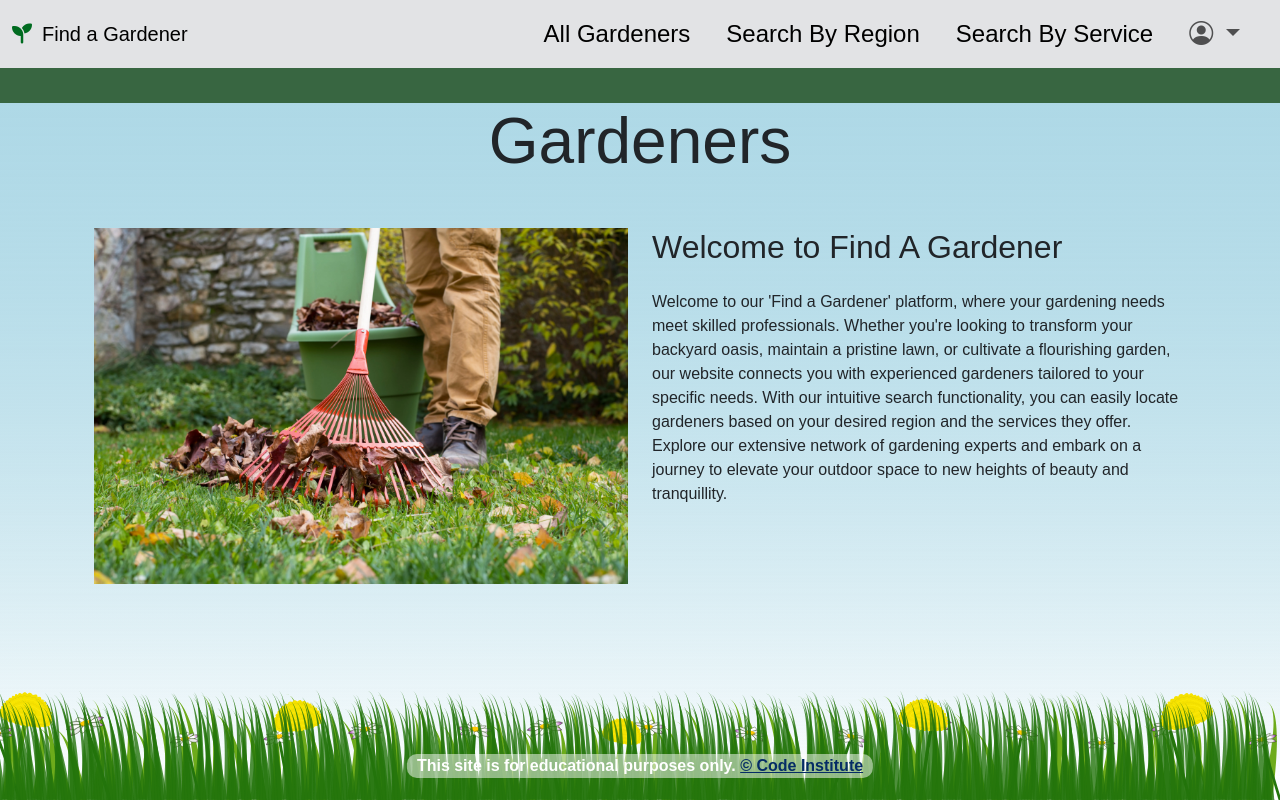
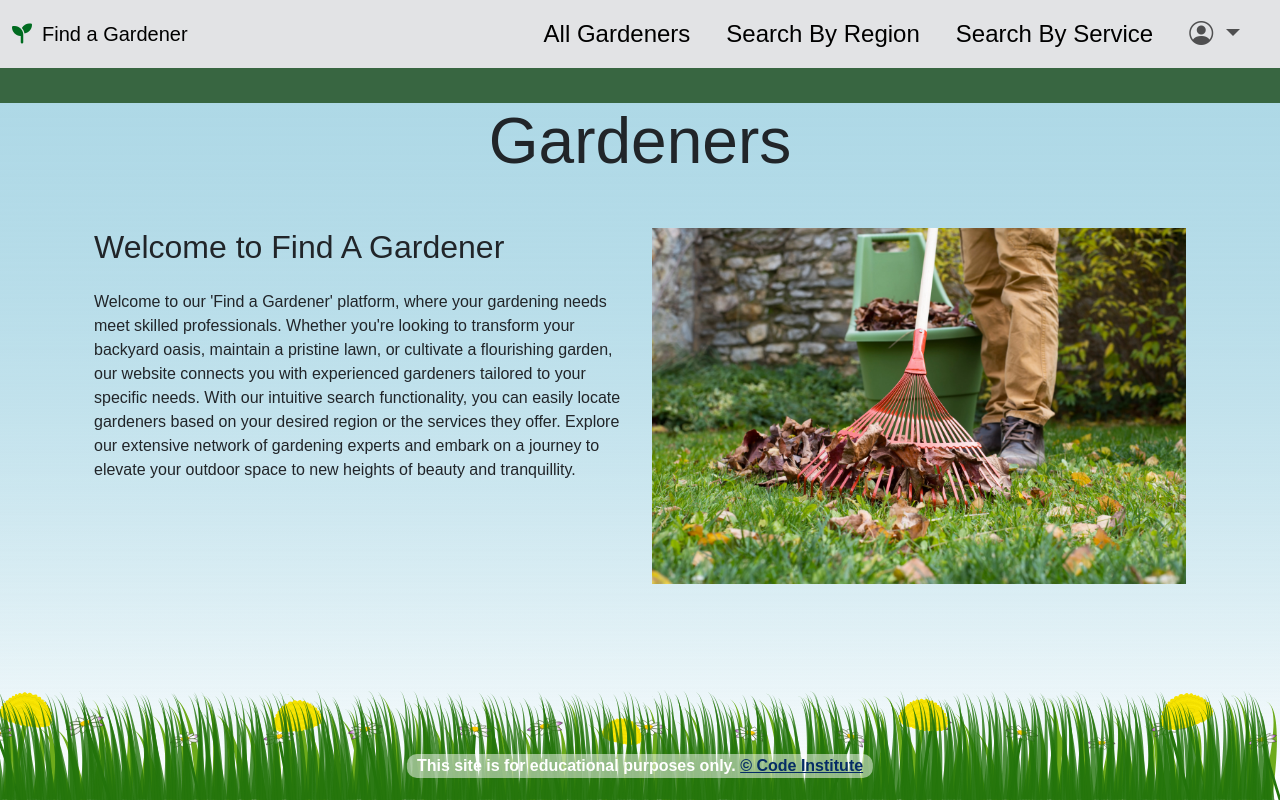
Before and after one commit to paddyw11/find-a-gardener, a Flask app: page / in a window 1280 px wide. Run offline with Flask 2, Linux system fonts and the light colour scheme; some libraries are stand-ins or nearby versions.

Commit message:
style: swapped iimagee and text for home page

```diff
--- a/findagardener/templates/home.html
+++ b/findagardener/templates/home.html
@@ -6,12 +6,14 @@
 
 <div class="container mt-5">
   <div class="row">
+
+    <div class="col-md-6">
+      <h2 class="mb-4">Welcome to Find A Gardener</h2>
+      <p>Welcome to our 'Find a Gardener' platform, where your gardening needs meet skilled professionals. Whether you're looking to transform your backyard oasis, maintain a pristine lawn, or cultivate a flourishing garden, our website connects you with experienced gardeners tailored to your specific needs. With our intuitive search functionality, you can easily locate gardeners based on your desired region or the services they offer. Explore our extensive network of gardening experts and embark on a journey to elevate your outdoor space to new heights of beauty and tranquillity.</p>
+    </div>
+
     <div class="col-md-6">
       <img src="/findagardener/static/images/rake.webp" class="img-fluid" alt="image of garden">
-    </div>
-    <div class="col-md-6">
-      <h2 class="mb-4">Welcome to Find A Gardener</h2>
-      <p>Welcome to our 'Find a Gardener' platform, where your gardening needs meet skilled professionals. Whether you're looking to transform your backyard oasis, maintain a pristine lawn, or cultivate a flourishing garden, our website connects you with experienced gardeners tailored to your specific needs. With our intuitive search functionality, you can easily locate gardeners based on your desired region and the services they offer. Explore our extensive network of gardening experts and embark on a journey to elevate your outdoor space to new heights of beauty and tranquillity.</p>
     </div>
   </div>
 </div>
```
